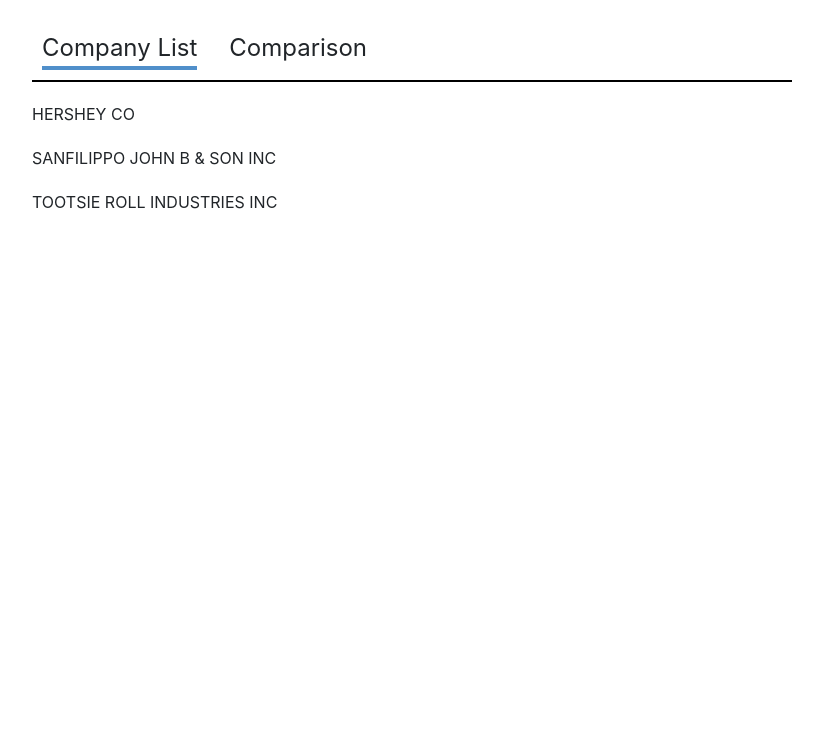
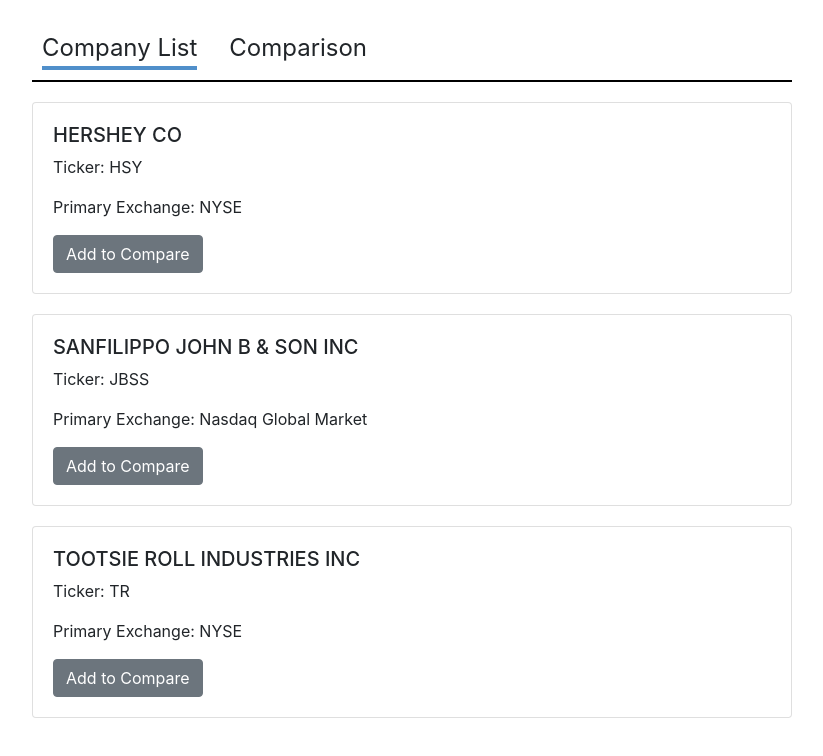
Before and after one commit to JerYoMat/fin-analysis-only, a React (Create React App) app: page / in a window 1280 px wide. Shown: the top 756 px of the page, without its empty margins (228-1051 px from the left). Built offline with nearby package versions, Linux system fonts and the light colour scheme.

Commit message:
added company component

```diff
--- a/src/App.js
+++ b/src/App.js
@@ -1,13 +1,13 @@
 import React, { Component } from 'react';
 import Nav from './general/Nav';
 import './App.css';
-import 'bootstrap/dist/css/bootstrap.css';
 import companies from './general/static-data';
 import CompanyListPage from './CompanyListPage';
 
 class App extends Component {
   state = {
-    activeTab: 0
+    activeTab: 0,
+    companiesToCompare: []
   };
 
   handleTabChange = (index) => {
--- /dev/null
+++ b/src/Company.js
@@ -0,0 +1,12 @@
+import React from 'react';
+const Company = ({ company, onAddToComparison }) => (
+  <div className='card'>
+    <div className='card-body'>
+      <h5 classname='card-title'>{company.companyname}</h5>
+      <p classname='card-text'>Ticker: {company.primarysymbol}</p>
+      <p className='card-text'>Primary Exchange: {company.primaryexchange}</p>
+      <button type='button' className='btn btn-secondary' onClick={onAddToComparison}>Add to Compare</button>
+    </div>
+  </div>
+)
+export default Company;
--- a/src/CompanyListPage.js
+++ b/src/CompanyListPage.js
@@ -1,13 +1,17 @@
 import React from 'react';
 import './CompanyListPage.css'
+import Company from './Company';
 
 
-function CompanyListPage({ companies }) {
+function CompanyListPage({ companies, onAddToComparison }) {
   return (
     <ul className='CompanyListPage-companies'>
       {companies.map(company =>
         <li key={company.id} className='CompanyListPage-company'>
-          {company.companyname}
+          <Company
+            company={company}
+            onAddToComparison={() => onAddToComparison(company)}
+        />
         </li>
       )}
     </ul>
--- a/src/index.js
+++ b/src/index.js
@@ -1,3 +1,4 @@
+import 'bootstrap/dist/css/bootstrap.css';
 import React from 'react';
 import ReactDOM from 'react-dom';
 import './index.css';
```
